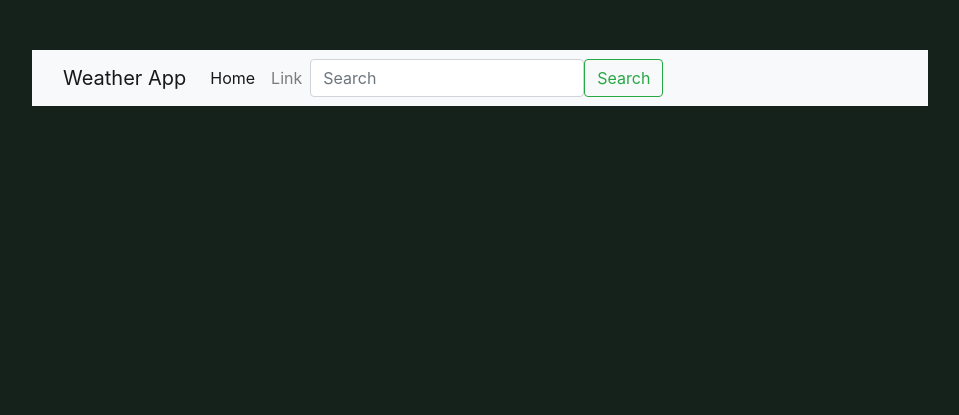
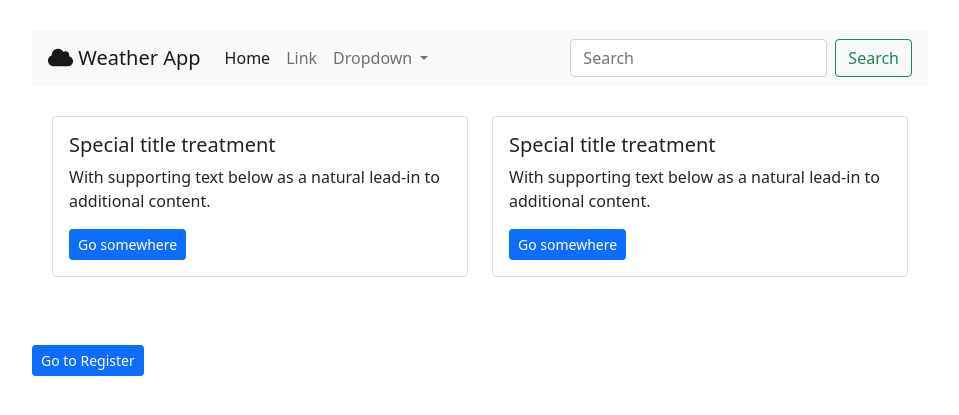
Before and after one commit to wilfred321/weatherapp, a Python web app: template templates/index.html in a window 1280 px wide. Shown: the top 415 px of the page, without its empty margins (160-1119 px from the left). Run offline with Jinja, Linux system fonts and the light colour scheme; the template is opened without the code that fills it, so the values that code supplies are empty; some libraries are stand-ins or nearby versions.

Commit message:
new changes

```diff
--- a/static/css/styles.css
+++ b/static/css/styles.css
@@ -1,10 +1,12 @@
-body{
-    background-color: rgb(21, 34, 28);
-        margin:auto;
-        margin-top: 50px;
-        width:70%
+
+body {
+    margin: auto;
+    margin-top: 30px;
+    width: 70%;
+
 }
 
-h1{
-    color:white;
+.container{
+    padding: 20px;
+    margin-top: 10px;
 }
--- a/templates/base.html
+++ b/templates/base.html
@@ -2,14 +2,24 @@
 <html lang="en">
 
 <head>
+
+
+
+
     <meta name="viewport" content="width=device-width, initial-scale=1">
-    <link rel="stylesheet" href="https://maxcdn.bootstrapcdn.com/bootstrap/4.5.2/css/bootstrap.min.css">
     <script src="https://ajax.googleapis.com/ajax/libs/jquery/3.5.1/jquery.min.js"></script>
     <script src="https://cdnjs.cloudflare.com/ajax/libs/popper.js/1.16.0/umd/popper.min.js"></script>
     <script src="https://maxcdn.bootstrapcdn.com/bootstrap/4.5.2/js/bootstrap.min.js"></script>
 
+    <link rel="stylesheet" href="https://maxcdn.bootstrapcdn.com/bootstrap/4.0.0/css/bootstrap.min.css"
+        integrity="sha384-Gn5384xqQ1aoWXA+058RXPxPg6fy4IWvTNh0E263XmFcJlSAwiGgFAW/dAiS6JXm" crossorigin="anonymous">
     <link rel="stylesheet" href="https://use.fontawesome.com/releases/v5.7.0/css/all.css"
         integrity="sha384-lZN37f5QGtY3VHgisS14W3ExzMWZxybE1SJSEsQp9S+oqd12jhcu+A56Ebc1zFSJ" crossorigin="anonymous">
+
+
+    <link href="https://cdn.jsdelivr.net/npm/bootstrap@5.0.2/dist/css/bootstrap.min.css" rel="stylesheet"
+        integrity="sha384-EVSTQN3/azprG1Anm3QDgpJLIm9Nao0Yz1ztcQTwFspd3yD65VohhpuuCOmLASjC" crossorigin="anonymous">
+
     <link rel="stylesheet" type="text/css" href="{{url_for('static', filename = 'css/styles.css')}}">
 
 
@@ -25,45 +35,56 @@
 
 
 
-
-
-{%block content%}
-
 <body>
 
+    {%block header%}
+
     <nav class="navbar navbar-expand-lg navbar-light bg-light">
-        <div class="container-fluid">
-            <button class="navbar-toggler" type="button" data-bs-toggle="collapse" data-bs-target="#navbarTogglerDemo03"
-                aria-controls="navbarTogglerDemo03" aria-expanded="false" aria-label="Toggle navigation">
-                <span class="navbar-toggler-icon"></span>
-            </button>
-            <a class="navbar-brand" href="#">Weather App</a>
-            <div class="collapse navbar-collapse" id="navbarTogglerDemo03">
-                <ul class="navbar-nav me-auto mb-2 mb-lg-0">
-                    <li class="nav-item">
-                        <a class="nav-link active" aria-current="page" href="#">Home</a>
-                    </li>
-                    <li class="nav-item">
-                        <a class="nav-link" href="#">Link</a>
-                    </li>
+        <a class="navbar-brand" href="#">
+            <i class="fas fa-cloud"></i>
+            Weather App</a>
+        <button class="navbar-toggler" type="button" data-toggle="collapse" data-target="#navbarSupportedContent"
+            aria-controls="navbarSupportedContent" aria-expanded="false" aria-label="Toggle navigation">
+            <span class="navbar-toggler-icon"></span>
+        </button>
 
-                </ul>
-                <form class="d-flex">
-                    <input class="form-control me-2" type="search" placeholder="Search" aria-label="Search">
-                    <button class="btn btn-outline-success" type="submit">Search</button>
-                </form>
-            </div>
+        <div class="collapse navbar-collapse" id="navbarSupportedContent">
+            <ul class="navbar-nav mr-auto">
+                <li class="nav-item active">
+                    <a class="nav-link" href="#">Home <span class="sr-only">(current)</span></a>
+                </li>
+                <li class="nav-item">
+                    <a class="nav-link" href="#">Link</a>
+                </li>
+                <li class="nav-item dropdown">
+                    <a class="nav-link dropdown-toggle" href="#" id="navbarDropdown" role="button"
+                        data-toggle="dropdown" aria-haspopup="true" aria-expanded="false">
+                        Dropdown
+                    </a>
+                    <div class="dropdown-menu" aria-labelledby="navbarDropdown">
+                        <a class="dropdown-item" href="#">Action</a>
+                        <a class="dropdown-item" href="#">Another action</a>
+                        <div class="dropdown-divider"></div>
+                        <a class="dropdown-item" href="#">Something else here</a>
+                    </div>
+                </li>
+                <!-- <li class="nav-item">
+                    <a class="nav-link disabled" href="#">Disabled</a>
+                </li> -->
+            </ul>
+            <form class="form-inline my-2 my-lg-0">
+                <input class="form-control mr-sm-2" type="search" placeholder="Search" aria-label="Search">
+                <button class="btn btn-outline-success my-2 my-sm-0" type="submit">Search</button>
+            </form>
         </div>
     </nav>
 
+    {%endblock%}
 
+
+    {%block content%}
+
+    {%endblock%}
 </body>
 
-{%endblock%}
-
-
-
-
-
-
 </html>
--- a/templates/index.html
+++ b/templates/index.html
@@ -1 +1,33 @@
 {%extends 'base.html'%}
+
+{%block content%}
+<div class="container border-info border-rounded-3">
+    <div class="row">
+        <div class="col-sm-6">
+            <div class="card">
+                <div class="card-body">
+                    <h5 class="card-title">Special title treatment</h5>
+                    <p class="card-text">With supporting text below as a natural lead-in to additional content.</p>
+                    <a href="#" class="btn btn-primary btn-sm">Go somewhere</a>
+                </div>
+            </div>
+        </div>
+        <div class="col-sm-6">
+            <div class="card">
+                <div class="card-body">
+                    <h5 class="card-title">Special title treatment</h5>
+                    <p class="card-text">With supporting text below as a natural lead-in to additional content.</p>
+                    <a href="#" class="btn btn-primary btn-sm">Go somewhere</a>
+                </div>
+            </div>
+        </div>
+    </div>
+
+</div>
+
+<br>
+<br>
+
+
+<a href="{{url_for('register')}}" class="btn btn-primary btn-sm" role="button">Go to Register</a>
+{%endblock%}
```
